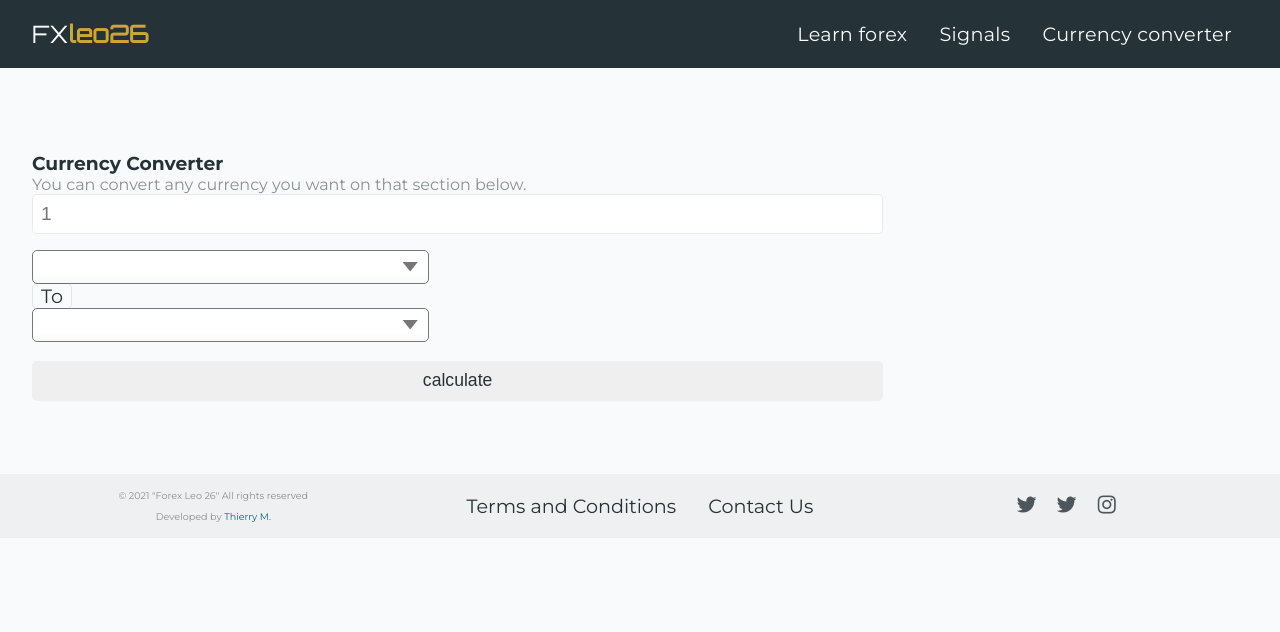
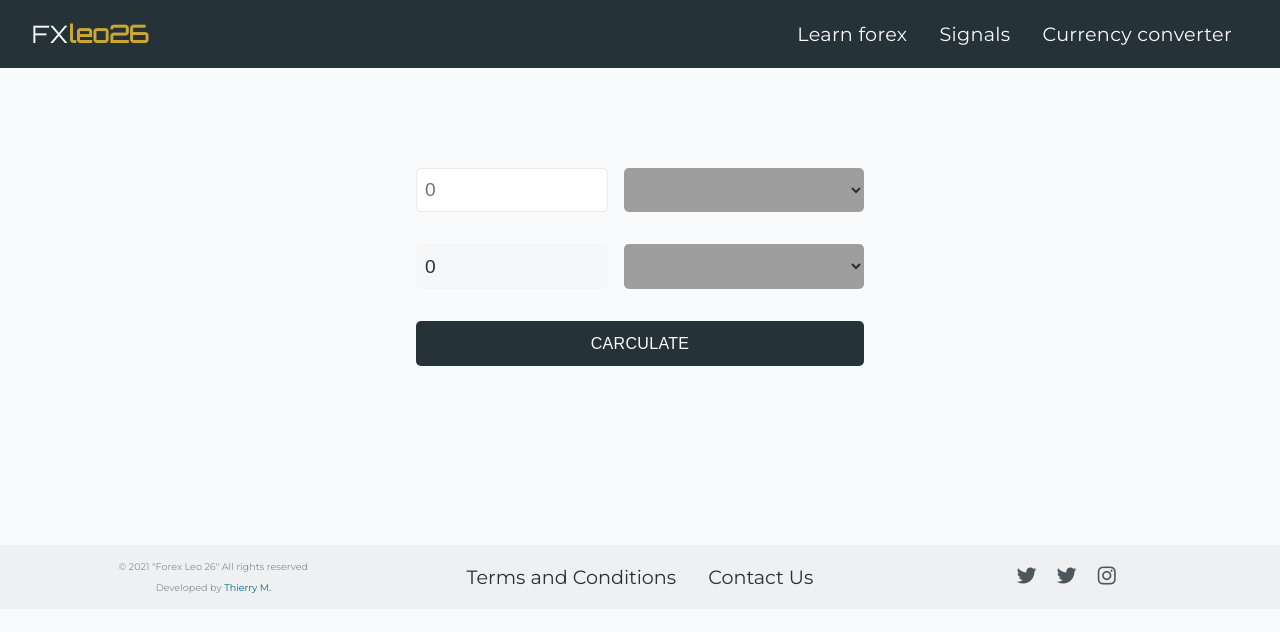
Before and after one commit to r-e-d-ant/forex-leo-26, a Flask app: page /currency-convert in a window 1280 px wide. Shown: the top 632 px of the page. Run offline with Flask 2, Linux system fonts and the light colour scheme; lists and menus that the app fills with data are empty; parts of the project's set-up code (start-up, migrations or seed data) failed here and were passed over; grey boxes are pictures that could not be loaded.

Commit message:
currency converter page completed

```diff
--- a/forex_26_app/routes.py
+++ b/forex_26_app/routes.py
@@ -363,9 +363,9 @@ def currency_convert():
             formatted_rate = "{:,}".format((round(float(rate), 4)))
 
             result = round(float(amount) * float(rate), 2)
-            formatted_result = "{:,} {} ->> {:,} {}".format(int(amount), _from, result, to)
+            result = "{:,}".format(int(result))
 
             print("Amount:", str(amount), "From:", str(_from), "To:", str(to))
             print(result)
-            return render_template('currency_converter.html', infos=sorted(infos.items()), rate=formatted_rate, result=formatted_result, date=date, title="Currency converter")
+            return render_template('currency_converter.html', infos=sorted(infos.items()), rate=formatted_rate, result=result, date=date, title="Currency converter")
     return render_template('currency_converter.html', title="Currency converter",  time=datetime.utcnow(), infos=sorted(infos.items()), rate=rate, result=result, date=date)
--- a/forex_26_app/static/currency_converter.css
+++ b/forex_26_app/static/currency_converter.css
@@ -1,54 +1,145 @@
 
 :root {
-    --select-border: #777;
+  --select-border: rgb(233, 233, 233);
   --select-focus: blue;
   --select-arrow: var(--select-border);
 }
 
-select {
-    appearance: none;
-    background-color: transparent;
+.currency_converter-container {
+  display: flex;
+  align-items: center;
+  justify-content: center;
+  margin-top: 5rem;
+  margin-bottom: 10rem;
+}
+.form-container {
+  display: flex;
+  flex-direction: column;
+  margin-bottom: 2rem;
+}
+@media screen and (min-width: 768px) {
+  .form-container {
+    flex-direction: row;
+  }
+}
+.curr-converter-form {
+  display: flex;
+  flex-direction: column;
+}
+.select {
+  cursor: pointer;
+  -webkit-appearance: button;
+  -moz-appearance: button;
+  -webkit-user-select: none;
+  -moz-user-select: none;
+  -webkit-padding-end: 20px;
+  -moz-padding-end: 20px;
+  -webkit-padding-start: 2px;
+  -moz-padding-start: 2px;
+  background-image: url(https://raw.githubusercontent.com/r-e-d-ant/files/main/arrow-down-sign-to-navigate-2.png); /* For Chrome and Safari */
+  background-image: url(https://raw.githubusercontent.com/r-e-d-ant/files/main/arrow-down-sign-to-navigate-2.png); /* For old Firefox (3.6 to 15) */
+  background-image: url(https://raw.githubusercontent.com/r-e-d-ant/files/main/arrow-down-sign-to-navigate-2.png); /* For pre-releases of Internet Explorer  10*/
+  background-image: url(https://raw.githubusercontent.com/r-e-d-ant/files/main/arrow-down-sign-to-navigate-2.png); /* For old Opera (11.1 to 12.0) */
+  background-image: url(https://raw.githubusercontent.com/r-e-d-ant/files/main/arrow-down-sign-to-navigate-2.png); /* Standard syntax; must be last */
+  background-position: center right;
+  background-repeat: no-repeat;
+  background-color: var(--gray-clr);
+  font-size: .9rem;
+  height: 2.8rem;
+  width: 100%;
+  outline: none;
+  padding: 0 .5rem;
   border: none;
-    padding: 0 1em 0 0;
-    margin: 0;
-    width: 100%;
-    font-family: inherit;
-    font-size: inherit;
-    cursor: inherit;
-    line-height: inherit;
-    outline: none;
+  border-radius: 5px;
+  color: var(--primary-clr);
+  overflow: hidden;
+  text-overflow: ellipsis;
+  white-space: nowrap;
+  transition: 150ms box-shadow;
 }
 
-  select::-ms-expand {
-    display: none;
+/* CAUTION: Internet Explorer hackery ahead */
+
+
+.select::-ms-expand {
+    display: none; /* Remove default arrow in Internet Explorer 10 and 11 */
 }
 
+/* Target Internet Explorer 9 to undo the custom arrow */
+@media screen and (min-width:0\0) {
     .select {
-    width: 100%;
-    min-width: 15ch;
-    max-width: 30ch;
-    border: 1px solid var(--select-border);
-    border-radius: 0.25em;
-    padding: 0.25em 0.5em;
-    font-size: 1.25rem;
-    cursor: pointer;
-    display: grid;
-    align-items: center;
-    grid-template-areas: "select";
-    line-height: 1.1;
-    background-color: #fff;
-    background-image: linear-gradient(to top, #f9f9f9, #fff 33%);
+        background: none\9;
+        padding: 5px\9;
+    }
+}
+.select:focus {
+  box-shadow: 0 0 0 2px rgb(212, 226, 255);
 }
 
-  .select::after {
-    content: "";
-    width: 0.8em;
-    height: 0.5em;
-    background-color: var(--select-arrow);
-    clip-path: polygon(100% 0%, 0 0%, 50% 100%);
-    justify-self: end;
+@media screen and (min-width: 768px) {
+  .select {
+    width: 15rem;
   }
-  select,
-.select:after {
-  grid-area: select;
 }
+
+/* ----------------------- */
+
+
+.curr-input {
+  color: var(--primary-clr);
+  font-size: 1.2rem;
+  padding: 0 .5rem;
+  height: 2.8rem;
+  width: 100%;
+  border: none;
+  margin-bottom: 1rem;
+  outline: none;
+  border-radius: 5px;
+  border: thin solid var(--select-border);
+  transition: 150ms box-shadow;
+}
+.amount-result-input {
+  cursor: not-allowed;
+  border: thin solid rgb(245, 245, 245);
+}
+.amount-result-input::placeholder {
+  color: var(--primary-clr);
+}
+.curr-input:focus {
+  box-shadow: 0 0 0 2px rgb(212, 226, 255);
+  border: thin solid rgb(245, 245, 245);
+}
+/* Chrome, Safari, Edge, Opera */
+.curr-input::-webkit-outer-spin-button,
+.curr-input::-webkit-inner-spin-button {
+  -webkit-appearance: none;
+}
+/* Firefox */
+.curr-input[type=number] {
+  -moz-appearance: textfield;
+}
+
+@media screen and (min-width: 768px) {
+  .curr-input {
+    margin-bottom: 0;
+    margin-right: 1rem;
+    width: 12rem;
+  }
+}
+
+/* ------- button --------- */
+.submit-curr-btn {
+  cursor: pointer;
+  height: 2.8rem;
+  border-radius: 5px;
+  border: none;
+  font-size: 1rem;
+  font-weight: 400;
+  letter-spacing: .02rem;
+  background-color: var(--primary-clr);
+  color: var(--white-clr);
+  transition: 150ms background-color;
+}
+.submit-curr-btn:hover {
+  background-color: var(--primary-clr-alt);
+}
--- a/forex_26_app/static/main.js
+++ b/forex_26_app/static/main.js
@@ -64,51 +64,72 @@ signalArrows.forEach(signalArrow => {
   }
 });
 
-// -------- To Be Continued -------
-// -------- Currency Converter API Fetch -----
-const fromCurrency = document.querySelector('.from-form-select');
-const toCurrency = document.querySelector('.to-form-select');
+// -=========== Currency Converter =============-
+// -- focus the amount input on mouseover and unfocus it on mouseleave --
 
-// Get selected Value
-
-fromCurrency.addEventListener('change', (e) => {
-  console.log(e.target.value)
+// focus
+const amountInput = document.querySelector('.amount-input')
+amountInput.addEventListener('mouseover', () => {
+  amountInput.focus()
 })
 
-const getCurrencyData = () => {
-  const currencyArray = []
-  console.log(currencyArray)
+// unfocus
+amountInput.addEventListener('mouseleave', () => {
+  amountInput.blur()
+})
 
-  url = "https://free.currconv.com/api/v7/countries?apiKey=da439e3f05f695b038df"
-  fetch(url)
-  .then(response => response.json())
-  .then(data => {
-    for (const [key, value] of Object.entries(data['results'])){
-      var currencyId = value['currencyId']
-      var currencyName = value['currencyName']
-      var currObj = {
-        'currencyID': currencyId,
-        'currencyName': currencyName
-      }
-      currencyArray.push(currObj)
-    }
-  })
-  console.log(currencyArray)
+/*
+get currencies and keep them localy
+in order to show them when the browser refreshed
+*/
+
+const currConverterForm = document.querySelector('.curr-converter-form')
+const selectInputFrom = document.querySelector('.from')
+const selectInputTo = document.querySelector('.to')
+
+/*
+check in local storage recent currencies then populate them
+*/
+if(localStorage.getItem('convertAmount')) {
+  amountInput.value = localStorage.getItem('convertAmount')
 }
+console.log
+// --
+selectInputFrom.options[ selectInputFrom.selectedIndex ].value = localStorage.getItem('from')
+selectInputFrom.options[ selectInputFrom.selectedIndex ].textContent = localStorage.getItem('from_Name')
+// to
+selectInputTo.options[ selectInputTo.selectedIndex ].value = localStorage.getItem('to')
+selectInputTo.options[ selectInputTo.selectedIndex ].textContent = localStorage.getItem('to_Name')
+// -----------------------
 
-getCurrencyData()
-
-const convertCurrency = () => {
-  var _from = document.querySelector('.amount-from-form_number')
-  var to = document.querySelector('.amount-from-form_curr')
-  convert_url = "https://free.currconv.com/api/v7/convert?q="+_from+"_"+to+"&compact=ultra&apiKey="+API_KEY
-}
-
-
-
-
-
-
+currConverterForm.addEventListener('submit', (e) => {
+  if(localStorage.getItem('convertAmount') && localStorage.getItem('from') && localStorage.getItem('to') && localStorage.getItem('from_Name') && localStorage.getItem('to_Name')) {
+    localStorage.removeItem('convertAmount')
+    // --
+    localStorage.removeItem('from')
+    localStorage.removeItem('from_Name')
+    // to
+    localStorage.removeItem('to')
+    localStorage.removeItem('to_Name')
+    // --
+    localStorage.setItem('convertAmount', amountInput.value)
+    // --
+    localStorage.setItem('from', selectInputFrom.options[ selectInputFrom.selectedIndex ].value)
+    localStorage.setItem('from_Name', selectInputFrom.options[ selectInputFrom.selectedIndex ].textContent)
+    // to
+    localStorage.setItem('to', selectInputTo.options[ selectInputTo.selectedIndex ].value)
+    localStorage.setItem('to_Name', selectInputTo.options[ selectInputTo.selectedIndex ].textContent)
+  }
+  else {
+    localStorage.setItem('convertAmount', amountInput.value)
+    // --
+    localStorage.setItem('from', selectInputFrom.options[ selectInputFrom.selectedIndex ].value)
+    localStorage.setItem('from_Name', selectInputFrom.options[ selectInputFrom.selectedIndex ].textContent)
+    // to
+    localStorage.setItem('to', selectInputTo.options[ selectInputTo.selectedIndex ].value)
+    localStorage.setItem('to_Name', selectInputTo.options[ selectInputTo.selectedIndex ].textContent)
+  }
+})
 
 
 
--- a/forex_26_app/templates/currency_converter.html
+++ b/forex_26_app/templates/currency_converter.html
@@ -4,66 +4,26 @@
 {% extends "layout.html" %}
 
 {% block content %}
-<div class="row" style="margin-top: 4em;">
-
-    <div class="col-sm-2">
-
-    </div>
-    <div class="content-section col-sm-8">
-        <h3>Currency Converter</h3>
-            <p class='text-muted'>You can convert any currency you want on that section below.</p>
-            <ul class="list-group">
-                <form action="" method="POST">
-                <li class="list-group-item list-group-item-light">
-                    <div class="row">
-                        <div class="col">
-                            <input class="form-control" type="number" name="amount" placeholder="1">
-                        </div>
-                        <div class="select">
-                            <select class="" name="currencyID_from" id="currency-id">
-
+<div class="currency_converter-container">
+    <form method="POST" class="curr-converter-form">
+        <div class="form-container">
+            <input type="number" name="amount" class="amount-input curr-input" placeholder="0">
+            <select name="currencyID_from" class="select from">
                 {% for k, v in infos %}
                     <option value={{ k }}>{{ k }} - {{ v }}</option>
                 {% endfor %}
-
             </select>
         </div>
-                    </div>
-                </li>
 
-                <li class="list-group-item list-group-item-light">
-                    <div class="row">
-                        <div class="col">
-                            <span class="form-control disabled text-center">To</span>
-                        </div>
-                        <div class="select">
-                            <select class="" name="currencyID_to" id="currency-id">
-
+        <div class="form-container">
+            <input type="number" name="amount-result" class="amount-result-input curr-input" placeholder={{ result }} disabled>
+            <select name="currencyID_to" class="select to">
                 {% for k, v in infos %}
                     <option value={{ k }}>{{ k }} - {{ v }}</option>
                 {% endfor %}
-
             </select>
         </div>
-                    </div>
-                </li>
-            <div class="col form-group">
-                {% if result != 0%}
-                <li class="list-group-item list-group-item-light">
-                    <input class="btn btn-outline-dark form-control" type="submit" value="calculate">
-                </li>
-                <li class="list-group-item list-group-item-light" style="text-align: center;">{{ result }}</li>
-                <li class="list-group-item list-group-item-light" style="text-align: center;">On rate of {{ rate }}</li>
-                {% else %}
-                <li class="list-group-item list-group-item-light">
-                    <input class="btn btn-outline-dark form-control" type="submit" value="calculate">
-                </li>
-                <li class="list-group-item list-group-item-light" style="text-align: center;opacity: 0;">.</li>
-                <li class="list-group-item list-group-item-light" style="text-align: center;opacity: 0;">.</li>
-                {% endif %}
-            </div>
-            </ul>
-        </div>
-    </div>
+        <button type="submit" class="submit-curr-btn">CARCULATE</button>
+    </form>
 </div>
 {% endblock %}
```
Also changed, not shown: forex_26_app/templates/home.html (+0 -31 lines), forex_26_app/db_forex_news.db, forex_26_app/static/photos/pexels-viktorya-sergeeva-9298565.jpg (added), forex_26_app/static/photos/yang-shuo-IDex4zRpsPk-unsplash.jpg (added). Lines whose indentation alone changed are shown as unchanged.
